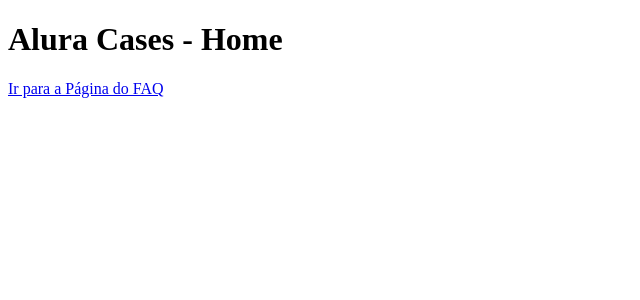
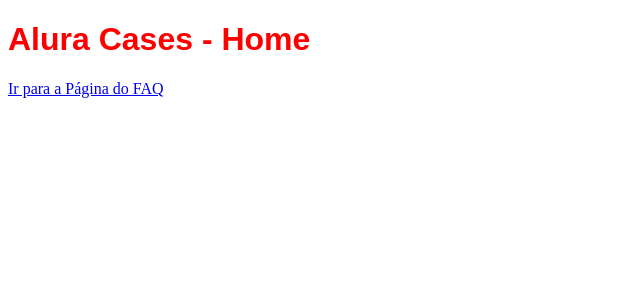
Before and after one commit to Raijoia/alura_cases_next, a Next.js app: page / in a window 1280 px wide. Shown: the top 300 px of the page, without its empty margins (0-640 px from the left). Built offline with nearby package versions, Linux system fonts and the light colour scheme.

Commit message:
styled h1 ok

```diff
--- a/pages/index.js
+++ b/pages/index.js
@@ -1,12 +1,26 @@
+import React from "react"
 import Link from "../src/components/Link"
+
+function Title({ children, as }) {
+  const Tag = as;
+  return (
+    <React.Fragment>
+      <Tag>{children}</Tag>
+      <style jsx>{`
+        ${Tag} {
+          color: red;
+          font-family: sans-serif;
+        }
+      `}</style>
+    </React.Fragment>
+  )
+}
 
 export default function HomePage() {
   return (
     <div>
-      <h1>Alura Cases - Home</h1>
-      <Link href='/faq'>
-        Ir para a Página do FAQ
-      </Link>
+      <Title as="h1">Alura Cases - Home</Title>
+      <Link href="/faq">Ir para a Página do FAQ</Link>
     </div>
   )
 }
```
